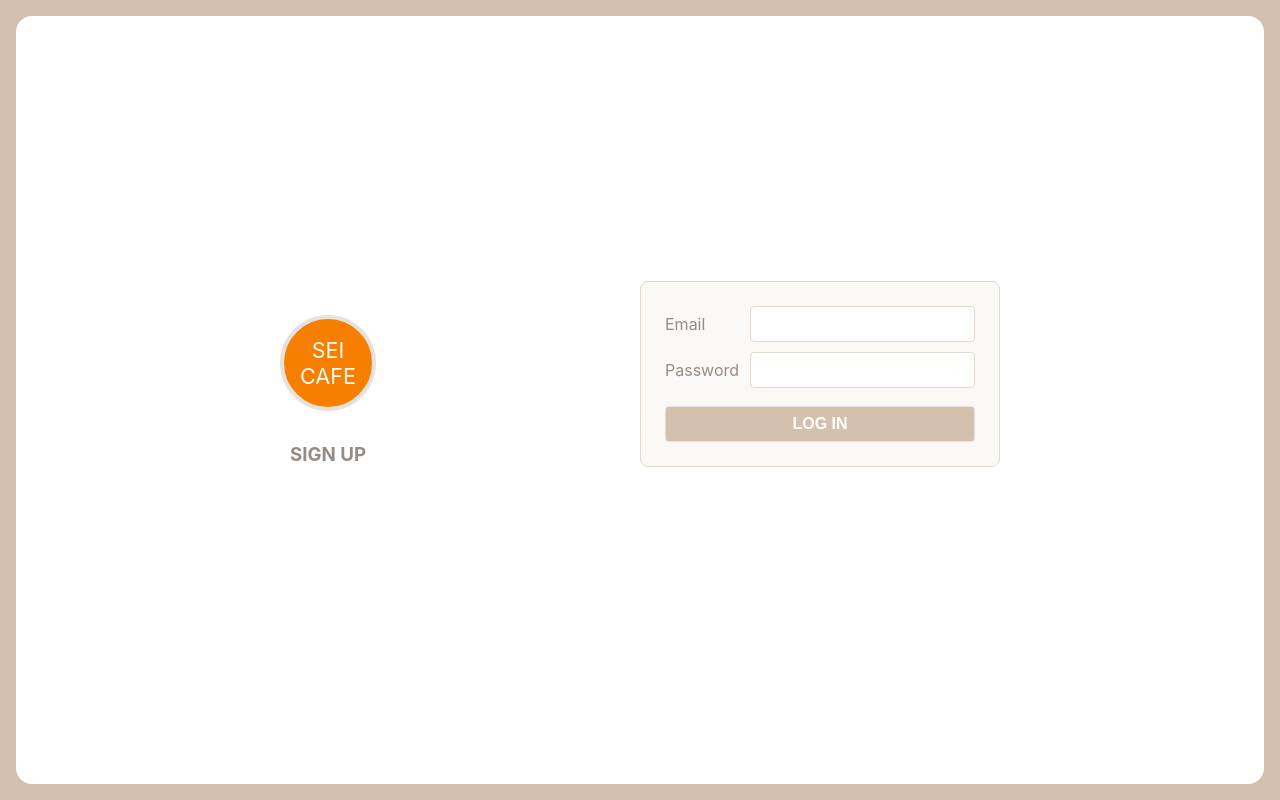
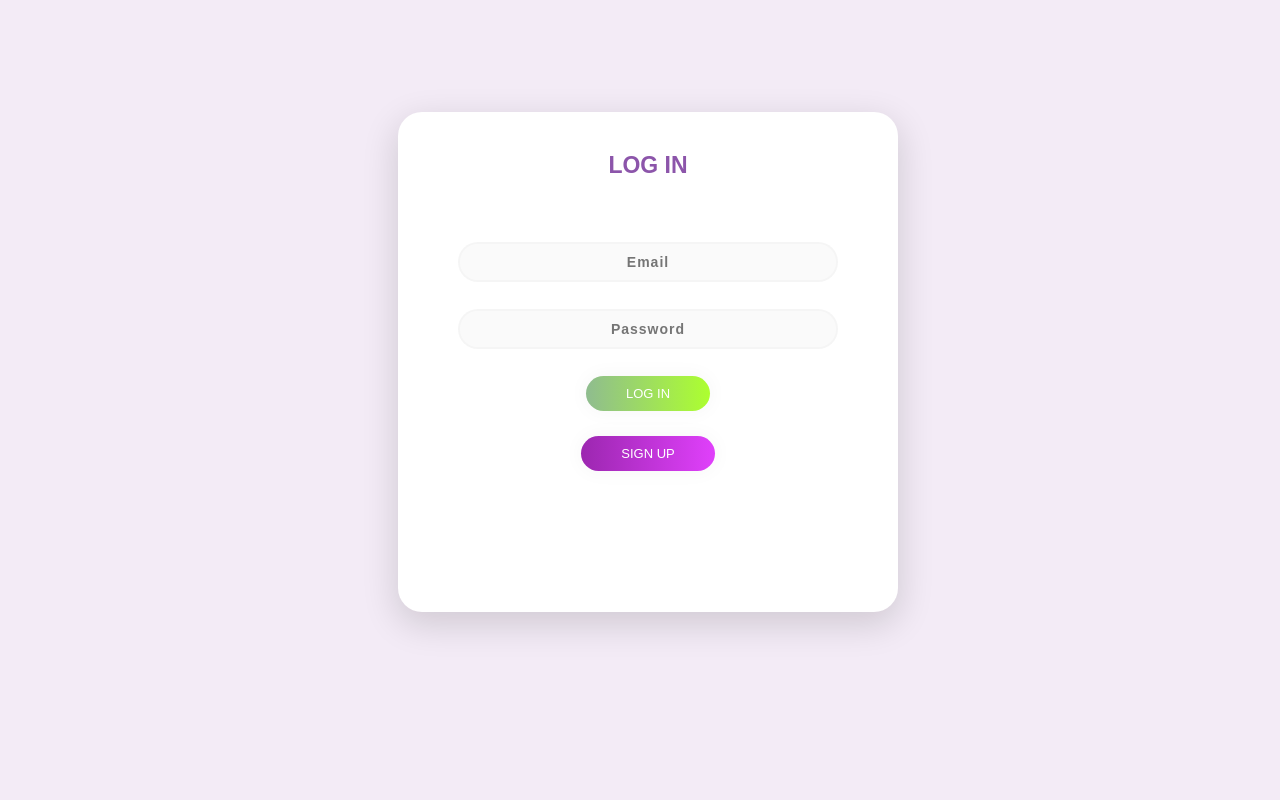
Before and after one commit to LukeFleming90/recipe-app, a React (Create React App) app: page / in a window 1280 px wide. Built offline with nearby package versions, Linux system fonts and the light colour scheme.

Commit message:
Added CSS to Login and Signup Screens

```diff
--- a/src/components/LoginForm/LoginForm.jsx
+++ b/src/components/LoginForm/LoginForm.jsx
@@ -1,5 +1,7 @@
 import { useState } from 'react';
+import styles from './LoginForm.module.css'
 import * as usersService from '../../utilities/users-service';
+
 
 export default function LoginForm({ setUser }) {
 const [credentials, setCredentials] = useState({
@@ -28,18 +30,37 @@ async function handleSubmit(evt) {
 }
 
 return (
-  <div>
-    <div className="form-container">
-      <form autoComplete="off" onSubmit={handleSubmit}>
-        <label>Email</label>
-        <input type="text" name="email" value={credentials.email} onChange={handleChange} required />
-        <label>Password</label>
-        <input type="password" name="password" value={credentials.password} onChange={handleChange} required />
-        <button type="submit">LOG IN</button>
+  // <div>
+  //   <div className="form-container">
+  //     <form autoComplete="off" onSubmit={handleSubmit}>
+  //       <label>Email</label>
+  //       <input type="text" name="email" value={credentials.email} onChange={handleChange} required />
+  //       <label>Password</label>
+  //       <input type="password" name="password" value={credentials.password} onChange={handleChange} required />
+  //       <button type="submit">LOG IN</button>
+  //     </form>
+  //   </div>
+  //   <p className="error-message">&nbsp;{error}</p>
+  // </div>
+
+  // <p className={styles.sign} align="center">Sign in</p>
+  //   <form class="form1">
+  //     <input class="un " type="text" align="center" placeholder="Username">
+  //     <input class="pass" type="password" align="center" placeholder="Password">
+  //     <a class="submit" align="center">Sign in</a>
+  //     <p class="forgot" align="center"><a href="#">Forgot Password?</p>
+
+  <div className={styles.LoginForm}>
+      <form autoComplete="off" className={styles.form1} onSubmit={handleSubmit}>
+        <input type="text" className={styles.un} name="email" placeholder="Email" value={credentials.email} onChange={handleChange} required />
+        <input type="password" className={styles.pass} name="password" placeholder="Password" value={credentials.password} onChange={handleChange} required />
+        <button className={styles.submit} type="submit">LOG IN</button>
       </form>
-    </div>
-    <p className="error-message">&nbsp;{error}</p>
   </div>
+
+
+
+
 );
 }
 
--- a/src/components/LoginForm/LoginForm.module.css
+++ b/src/components/LoginForm/LoginForm.module.css
@@ -0,0 +1,68 @@
+.LoginForm {
+    font-family: 'Ubuntu', sans-serif;
+}
+
+.LoginForm .un {
+    width: 76%;
+    color: rgb(38, 50, 56);
+    font-weight: 700;
+    font-size: 14px;
+    letter-spacing: 1px;
+    background: rgba(136, 126, 126, 0.04);
+    padding: 10px 20px;
+    border: none;
+    border-radius: 20px;
+    outline: none;
+    box-sizing: border-box;
+    border: 2px solid rgba(0, 0, 0, 0.02);
+    margin-bottom: 50px;
+    /* margin-left: 46px; */
+    text-align: center;
+    margin-bottom: 27px;
+    font-family: 'Ubuntu', sans-serif;
+}
+
+.LoginForm .form1 {
+    padding-top: 40px;
+}
+
+.LoginForm .pass {
+    width: 76%;
+    color: rgb(38, 50, 56);
+    font-weight: 700;
+    font-size: 14px;
+    letter-spacing: 1px;
+    background: rgba(136, 126, 126, 0.04);
+    padding: 10px 20px;
+    border: none;
+    border-radius: 20px;
+    outline: none;
+    box-sizing: border-box;
+    border: 2px solid rgba(0, 0, 0, 0.02);
+    margin-bottom: 50px;
+    /* margin-left: 46px; */
+    text-align: center;
+    margin-bottom: 27px;
+    font-family: 'Ubuntu', sans-serif;
+}
+
+
+.LoginForm .un:focus, .LoginForm .pass:focus {
+    border: 2px solid rgba(0, 0, 0, 0.18) !important;
+}
+
+.LoginForm .submit {
+    cursor: pointer;
+    border-radius: 5em;
+    color: #fff;
+    background: linear-gradient(to right, #8FBC8F, #ADFF2F);
+    border: 0;
+    padding-left: 40px;
+    padding-right: 40px;
+    padding-bottom: 10px;
+    padding-top: 10px;
+    font-family: 'Ubuntu', sans-serif;
+    margin-bottom: 5%;
+    font-size: 13px;
+    box-shadow: 0 0 20px 1px rgba(0, 0, 0, 0.04);
+}
--- a/src/components/SignUpForm/SignUpForm.jsx
+++ b/src/components/SignUpForm/SignUpForm.jsx
@@ -1,4 +1,5 @@
 import { Component } from "react";
+import styles from './SignUpForm.module.css';
 import { signUp } from '../../utilities/users-service';
 
 export default class SignUpForm extends Component {
@@ -41,22 +42,16 @@ handleSubmit = async (evt) => {
 render() {
   const disable = this.state.password !== this.state.confirm;
   return (
-    <div>
-      <div className="form-container">
-        <form autoComplete="off" onSubmit={this.handleSubmit}>
-          <label>Name</label>
-          <input type="text" name="name" value={this.state.name} onChange={this.handleChange} required />
-          <label>Email</label>
-          <input type="email" name="email" value={this.state.email} onChange={this.handleChange} required />
-          <label>Password</label>
-          <input type="password" name="password" value={this.state.password} onChange={this.handleChange} required />
-          <label>Confirm</label>
-          <input type="password" name="confirm" value={this.state.confirm} onChange={this.handleChange} required />
-          <button type="submit" disabled={disable}>SIGN UP</button>
+      <div className={styles.SignUpForm}>
+        <form autoComplete="off" className={styles.form1} onSubmit={this.handleSubmit}>
+          <input type="text" className={styles.un} name="name" value={this.state.name} onChange={this.handleChange} placeholder="Username" required />
+          <input type="email" className={styles.un} name="email" value={this.state.email} onChange={this.handleChange} placeholder="Email" required />
+          <input type="password" className={styles.un} name="password" value={this.state.password} onChange={this.handleChange} placeholder="Password" required />
+          <input type="password" className={styles.un} name="confirm" value={this.state.confirm} onChange={this.handleChange} placeholder="Confirm Password" required />
+          <button className={styles.submit} type="submit" disabled={disable}>SIGN UP</button>
         </form>
+        <p style={{display: this.state.error ? "block" : "none"}} className="error-message">&nbsp;{this.state.error}</p>
       </div>
-      <p className="error-message">&nbsp;{this.state.error}</p>
-    </div>
   );
 }
 }
--- a/src/components/SignUpForm/SignUpForm.module.css
+++ b/src/components/SignUpForm/SignUpForm.module.css
@@ -0,0 +1,45 @@
+.SignUpForm {
+    font-family: 'Ubuntu', sans-serif;
+}
+
+.SignUpForm .un {
+    width: 76%;
+    color: rgb(38, 50, 56);
+    font-weight: 700;
+    font-size: 14px;
+    letter-spacing: 1px;
+    background: rgba(136, 126, 126, 0.04);
+    padding: 10px 20px;
+    border: none;
+    border-radius: 20px;
+    outline: none;
+    box-sizing: border-box;
+    border: 2px solid rgba(0, 0, 0, 0.02);
+    text-align: center;
+    margin-bottom: 15px;
+    font-family: 'Ubuntu', sans-serif;
+}
+
+.SignUpForm .form1 {
+    padding-top: 40px;
+}
+
+.SignUpForm .un:focus, .SignUpForm .pass:focus {
+    border: 2px solid rgba(0, 0, 0, 0.18) !important;
+}
+
+.SignUpForm .submit {
+    cursor: pointer;
+    border-radius: 5em;
+    color: #fff;
+    background: linear-gradient(to right, #8FBC8F, #ADFF2F);
+    border: 0;
+    padding-left: 40px;
+    padding-right: 40px;
+    padding-bottom: 10px;
+    padding-top: 10px;
+    margin-bottom: 20px;
+    font-family: 'Ubuntu', sans-serif;
+    font-size: 13px;
+    box-shadow: 0 0 20px 1px rgba(0, 0, 0, 0.04);
+}
--- a/src/index.css
+++ b/src/index.css
@@ -1,4 +1,13 @@
-/* body {
+body {
+  height: 100%;
+  width: 100%;
+  background-color: #F3EBF6;
+  font-family: 'Ubuntu', sans-serif;
+}
+
+/*
+
+body {
   margin: 0;
   font-family: -apple-system, BlinkMacSystemFont, 'Segoe UI', 'Roboto', 'Oxygen',
     'Ubuntu', 'Cantarell', 'Fira Sans', 'Droid Sans', 'Helvetica Neue',
@@ -10,7 +19,7 @@
 code {
   font-family: source-code-pro, Menlo, Monaco, Consolas, 'Courier New',
     monospace;
-} */
+}
 
 :root {
   --white: #FFFFFF;
@@ -122,7 +131,7 @@ input {
   border: .1vmin solid var(--tan-3);
   border-radius: .5vmin;
   color: var(--text-dark);
-  background-image: none !important; /* prevent lastpass */
+  background-image: none !important;
   outline: none;
 }
 
@@ -164,3 +173,4 @@ button[type="submit"] {
   grid-column: span 2;
   margin: 1vmin 0 0;
 }
+ */
--- a/src/pages/AuthPage/AuthPage.js
+++ b/src/pages/AuthPage/AuthPage.js
@@ -8,13 +8,13 @@ export default function AuthPage({ setUser }) {
   const [showLogin, setShowLogin] = useState(true);
 
   return (
-    <main className={styles.AuthPage}>
-      <div>
-        <Logo />
-        <h3 onClick={() => setShowLogin(!showLogin)}>{showLogin ? 'SIGN UP' : 'LOG IN'}</h3>
+      <div className={styles.AuthPage}>
+        <div className={styles.primary}>
+          <p className={styles.sign}>{showLogin ? 'LOG IN' : 'SIGN UP'}</p>
+          {showLogin ? <LoginForm setUser={setUser} /> : <SignUpForm setUser={setUser} />}
+          <button className={styles.submit} onClick={() => setShowLogin(!showLogin)}>{showLogin ? 'SIGN UP' : 'LOG IN'}</button>
+        </div>
       </div>
-      {showLogin ? <LoginForm setUser={setUser} /> : <SignUpForm setUser={setUser} />}
-    </main>
   );
 }
 
--- a/src/pages/AuthPage/AuthPage.module.css
+++ b/src/pages/AuthPage/AuthPage.module.css
@@ -1,15 +1,37 @@
 .AuthPage {
-    height: 100%;
-    display: flex;
-    justify-content: space-evenly;
-    align-items: center;
-    background-color: var(--white);
-    border-radius: 2vmin;
-  }
+  font-family: 'Ubuntu', sans-serif;
+}
 
-  .AuthPage h3 {
-    margin-top: 4vmin;
-    text-align: center;
-    color: var(--text-light);
-    cursor: pointer;
-  }
+.AuthPage .primary {
+  background-color: #FFFFFF;
+  width: 500px;
+  height: 500px;
+  margin: 7em auto;
+  border-radius: 1.5em;
+  box-shadow: 0px 11px 35px 2px rgba(0, 0, 0, 0.14);
+  text-align: center;
+}
+
+.sign {
+  padding-top: 40px;
+  color: #8C55AA;
+  font-family: 'Ubuntu', sans-serif;
+  font-weight: bold;
+  font-size: 23px;
+}
+
+.AuthPage .submit {
+  cursor: pointer;
+  border-radius: 5em;
+  color: #fff;
+  background: linear-gradient(to right, #9C27B0, #E040FB);
+  border: 0;
+  padding-left: 40px;
+  padding-right: 40px;
+  padding-bottom: 10px;
+  padding-top: 10px;
+  /* margin-bottom: 15%; */
+  font-family: 'Ubuntu', sans-serif;
+  font-size: 13px;
+  box-shadow: 0 0 20px 1px rgba(0, 0, 0, 0.04);
+}
```
